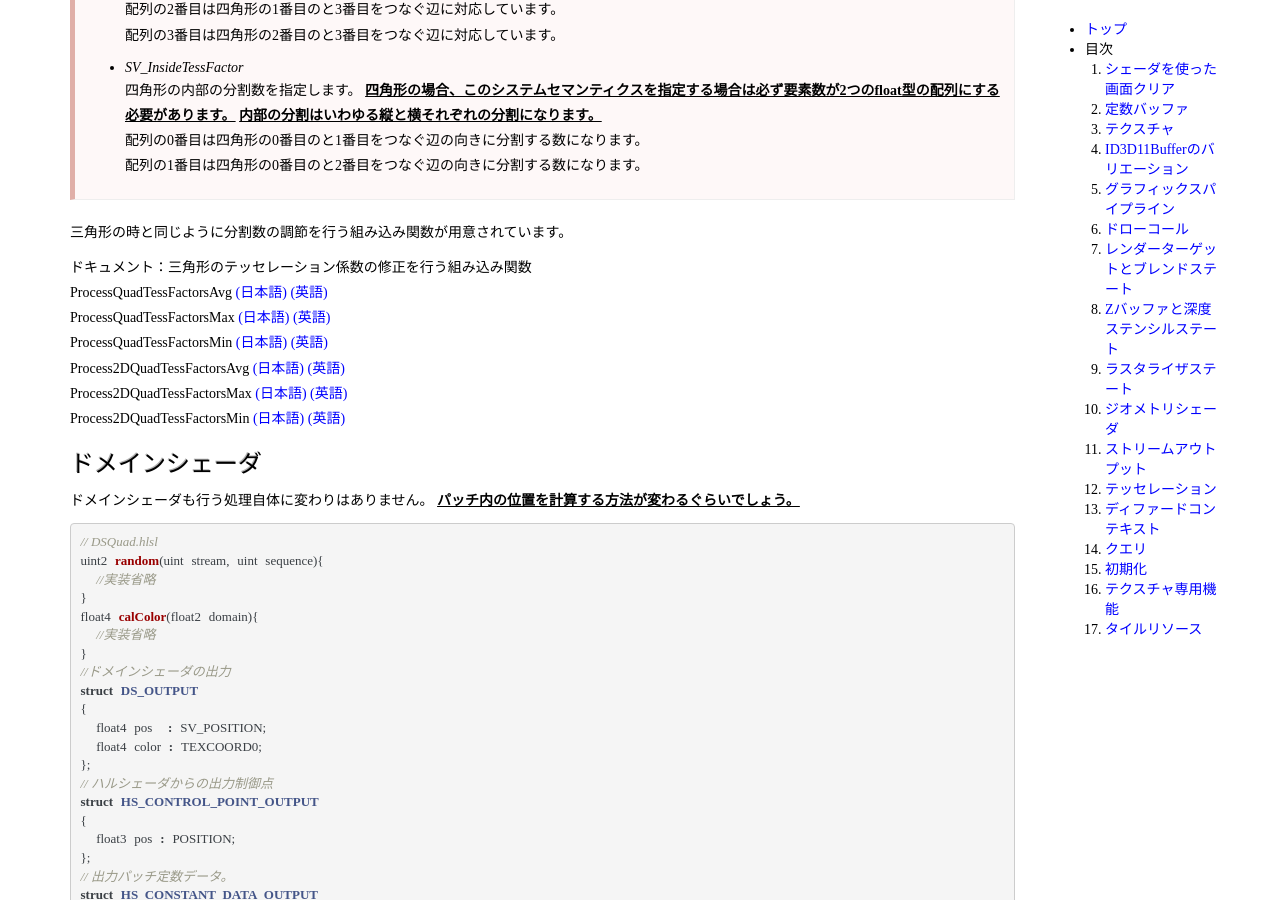
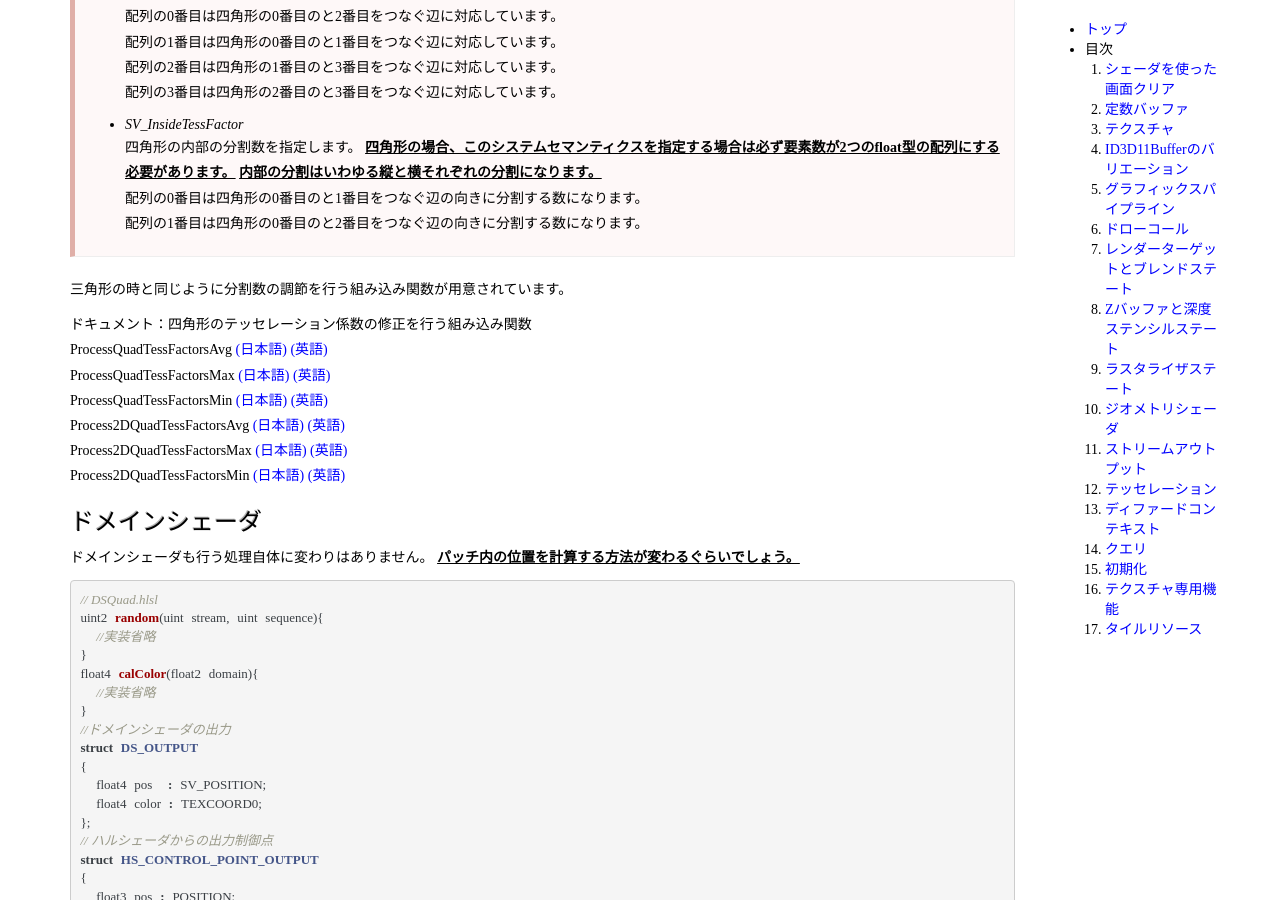
Before and after one commit to tositeru/ImasaraDX11, a Jekyll site: the page built from _posts/1016-05-07-tessellation.markdown, in a window 1280 px wide and 900 px high, scrolled down 6755 px. Built offline with Jekyll 4.4.1, drawn with Linux system fonts in a browser that asks for light colours.

Commit message:
Part12の内容修正

```diff
--- a/_posts/1016-05-07-tessellation.markdown
+++ b/_posts/1016-05-07-tessellation.markdown
@@ -137,6 +137,7 @@
 ハルシェーダのエントリポイントには属性が多数用意されています。
 
 <div class="argument">
+  <h3 class="under-bar">指定できる属性</h3>
   <ol>
     <li><span class="keyward">domain</span>
       <p>ハルシェーダで処理を行うパッチを指定します。三角形の<span class="keyward">tri</span>,四角形の<span class="keyward">quad</span>,線分の<span class="keyward">isoline</span>の3つ指定出来ます。</p>
@@ -292,8 +293,8 @@
 // 出力パッチ定数データ。
 struct HS_CONSTANT_DATA_OUTPUT
 {
-  float EdgeTessFactor[3]　: SV_TessFactor;
-  float InsideTessFactor　: SV_InsideTessFactor;
+  float EdgeTessFactor[3] : SV_TessFactor;
+  float InsideTessFactor : SV_InsideTessFactor;
 };
 #define NUM_CONTROL_POINTS 3
 //エントリポイントの定義
@@ -439,7 +440,7 @@
 
 三角形の時と同じように分割数の調節を行う組み込み関数が用意されています。
 
-ドキュメント：三角形のテッセレーション係数の修正を行う組み込み関数
+ドキュメント：四角形のテッセレーション係数の修正を行う組み込み関数
 <br>ProcessQuadTessFactorsAvg
 [(日本語)][QUAD_PROCESS_AVE_JP]
 [(英語)][QUAD_PROCESS_AVE_EN]
```
